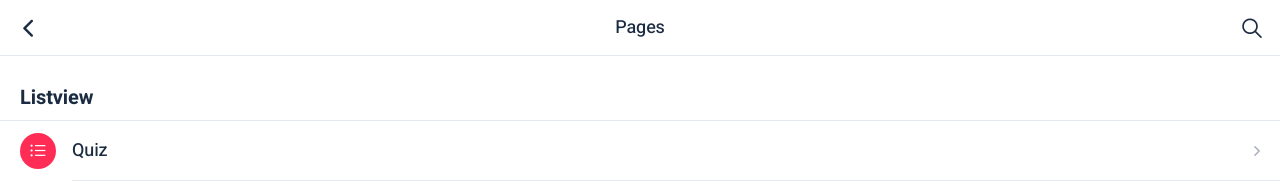
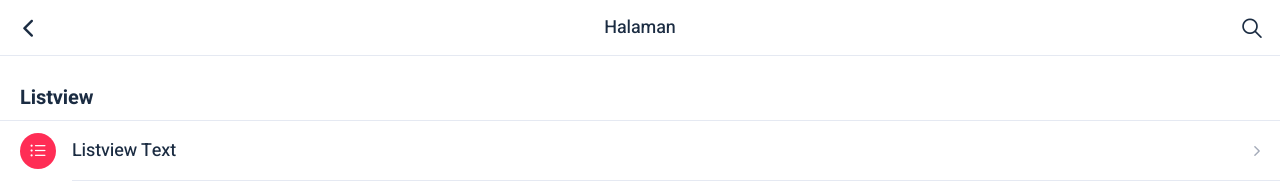
Before and after one commit to geniuscreator0/nizaba.github.io, a plain HTML site: page pages.html in a window 1280 px wide. Shown: the top 190 px of the page. Drawn offline with nearby package versions, Linux system fonts and the light colour scheme.

Commit message:
Update pages.html

```diff
--- a/pages.html
+++ b/pages.html
@@ -29,7 +29,7 @@
                 <i class="icon ion-ios-arrow-back"></i>
             </a>
         </div>
-        <div class="pageTitle">Pages</div>
+        <div class="pageTitle">Halaman</div>
         <div class="right">
             <label for="searchInput" class="mb-0 icon toggleSearchbox">
                 <i class="icon ion-ios-search"></i>
@@ -72,7 +72,7 @@
                             </div>
                             <div class="text">
                                 <div>
-                                    <strong>Quiz</strong> <!--Ini adalah Kata Quiz di halaman-->
+                                    <strong>Listview Text</strong> <!--Ini adalah Kata Quiz di halaman-->
                                 </div>
                             </div>
                         </a>
```
